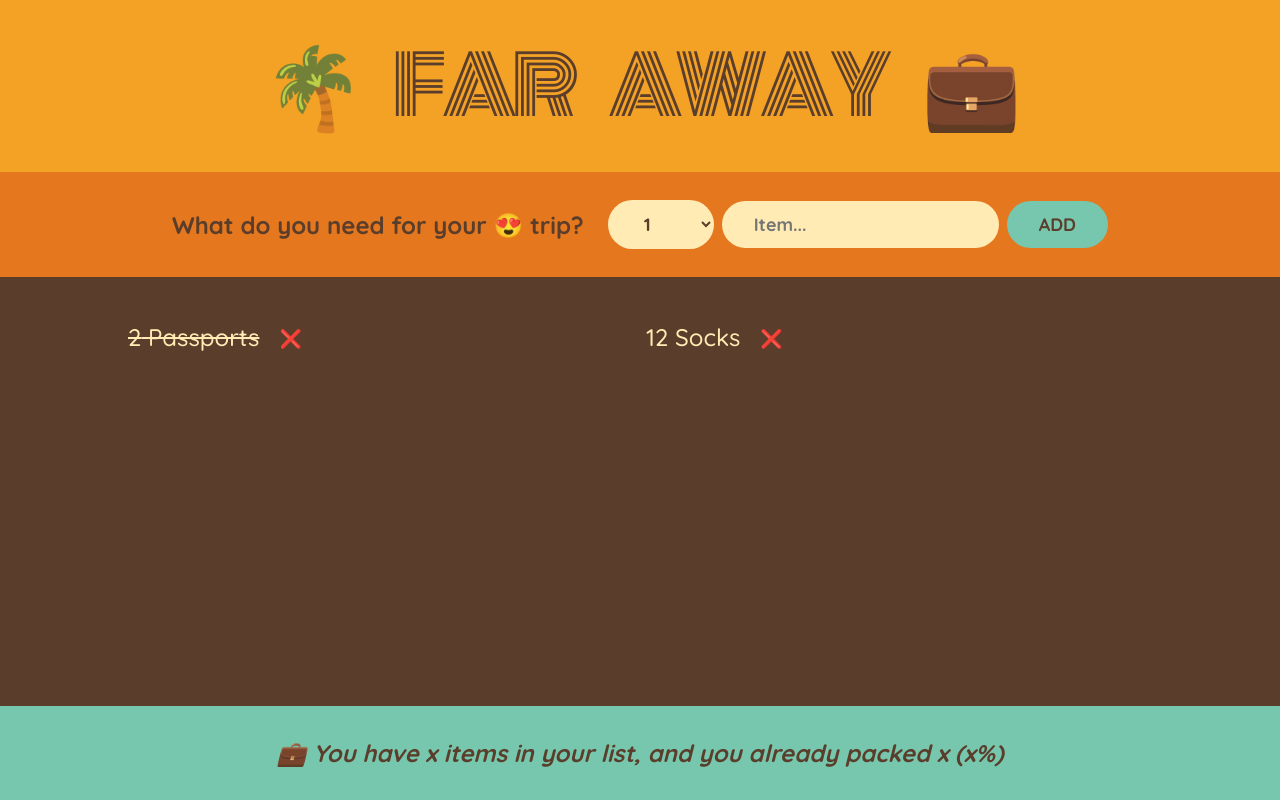
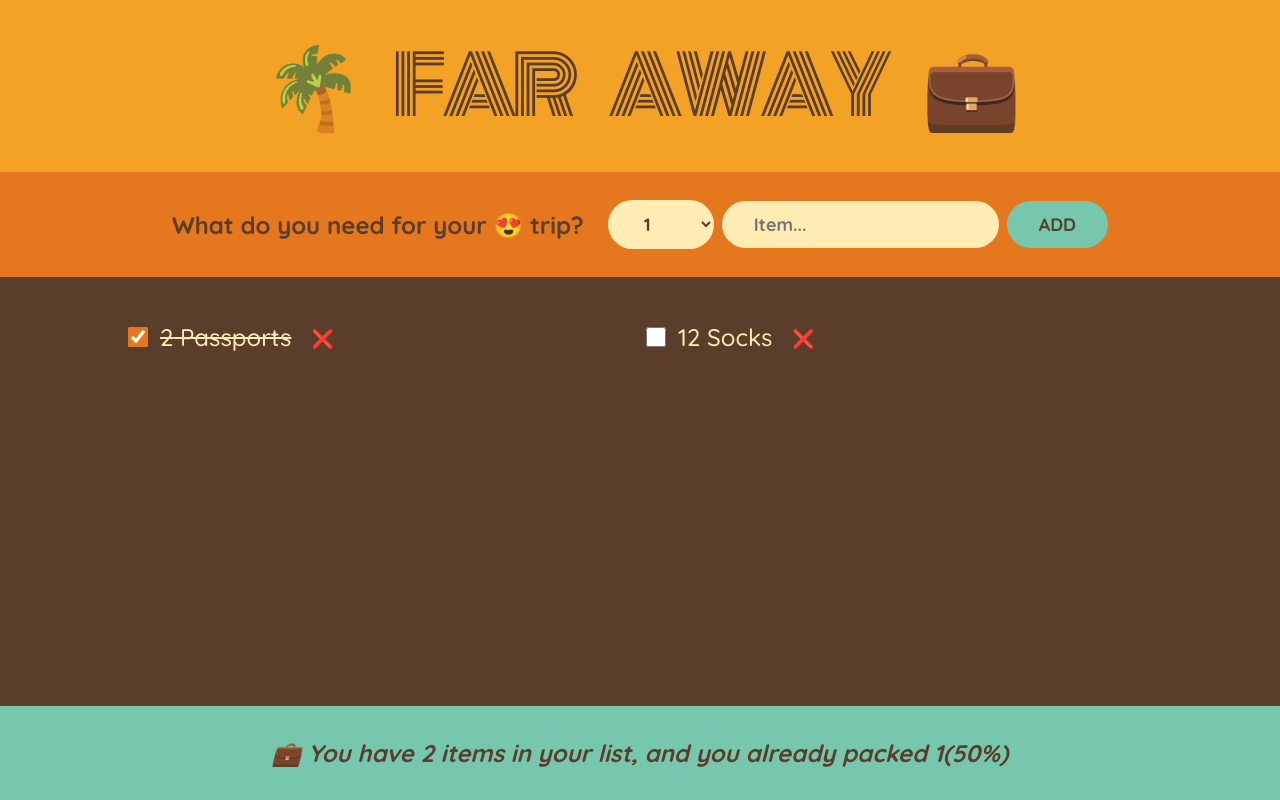
Before and after one commit to MusthakSM/Udemy-the-ultimate-react-course, a React (Create React App) app in the folder 05-travel-list/: page / in a window 1280 px wide. Built offline with nearby package versions, Linux system fonts and the light colour scheme.

Commit message:
Completed the other functionalities by my self for the challange travel-list

```diff
--- a/05-travel-list/src/App.js
+++ b/05-travel-list/src/App.js
@@ -6,12 +6,14 @@ const initialItems = [
 ];
 
 export default function App() {
+  const [items, setItems] = useState(initialItems);
+
   return (
     <div className="app">
       <Logo />
-      <Form />
-      <PackingList />
-      <Stats />
+      <Form items={items} setItems={setItems} />
+      <PackingList items={items} setItems={setItems} />
+      <Stats items={items} />
     </div>
   );
 }
@@ -20,7 +22,7 @@ function Logo() {
   return <h1>🌴 Far Away 💼</h1>;
 }
 
-function Form() {
+function Form({ items, setItems }) {
   const [description, setDescription] = useState("");
   const [quantity, SetQuantity] = useState(1);
 
@@ -30,12 +32,11 @@ function Form() {
     // Input gaurd for item's
     if (!description) window.alert("Please provide an item name ");
 
-    const newId = initialItems[initialItems.length - 1].id + 1;
+    const newId = items[items.length - 1].id + 1;
 
     const newItem = { id: newId, description, quantity, packed: false };
 
-    initialItems.push(newItem);
-    console.log(initialItems);
+    setItems([...items, newItem]);
 
     setDescription("");
     SetQuantity(1);
@@ -67,33 +68,61 @@ function Form() {
   );
 }
 
-function PackingList() {
+function PackingList({ items, setItems }) {
   return (
     <div className="list">
       <ul>
-        {initialItems.map((item) => (
-          <Item item={item} key={item.id} />
+        {items.map((item) => (
+          <Item item={item} items={items} setItems={setItems} key={item.id} />
         ))}
       </ul>
     </div>
   );
 }
 
-function Item({ item }) {
+function Item({ item, items, setItems }) {
+  function removeItem() {
+    const updatedItems = items.filter((i) => i.id !== item.id);
+    setItems([...updatedItems]);
+  }
+
+  function handlePacked(e) {
+    const checkedStatus = e.target.checked;
+    const updatedItems = items.map((i) => {
+      if (i.id === item.id) {
+        return { ...i, packed: checkedStatus };
+      }
+
+      return i;
+    });
+
+    setItems([...updatedItems]);
+  }
+
   return (
     <li>
+      <input type="checkbox" checked={item.packed} onChange={handlePacked} />
       <span style={item.packed ? { textDecoration: "line-through" } : {}}>
         {item.quantity} {item.description}
       </span>
-      <button>❌</button>
+      <button onClick={removeItem}>❌</button>
     </li>
   );
 }
 
-function Stats() {
+function Stats({ items }) {
+  const packedItems = items.filter((item) => item.packed);
+  const packedPercentage =
+    items.length > 0
+      ? Math.round((packedItems.length / items.length) * 100)
+      : 0;
+
   return (
     <footer className="stats">
-      <em>💼 You have x items in your list, and you already packed x (x%)</em>
+      <em>
+        💼 You have {items.length} items in your list, and you already packed{" "}
+        {packedItems.length}({packedPercentage}%)
+      </em>
     </footer>
   );
 }
```
